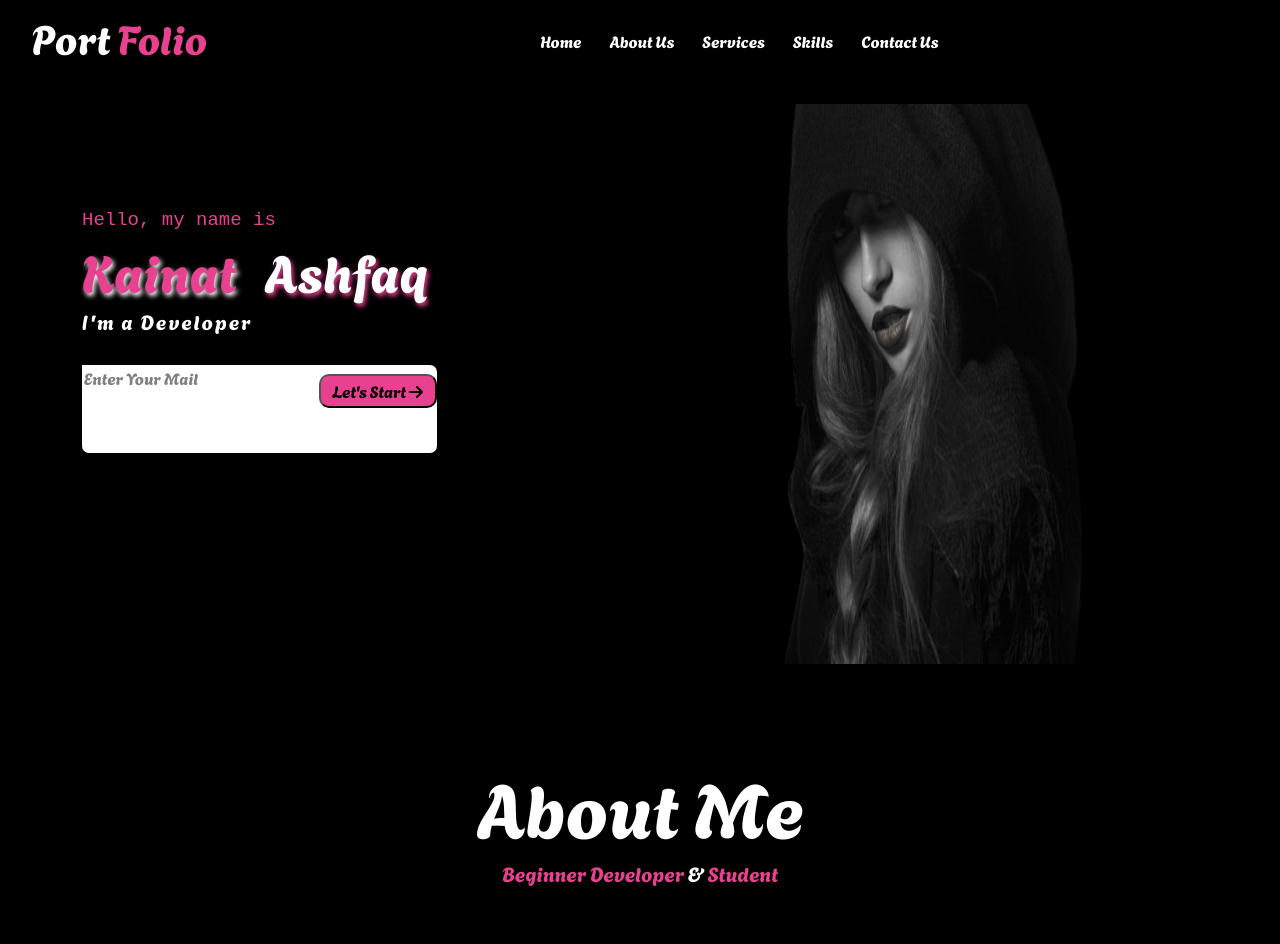
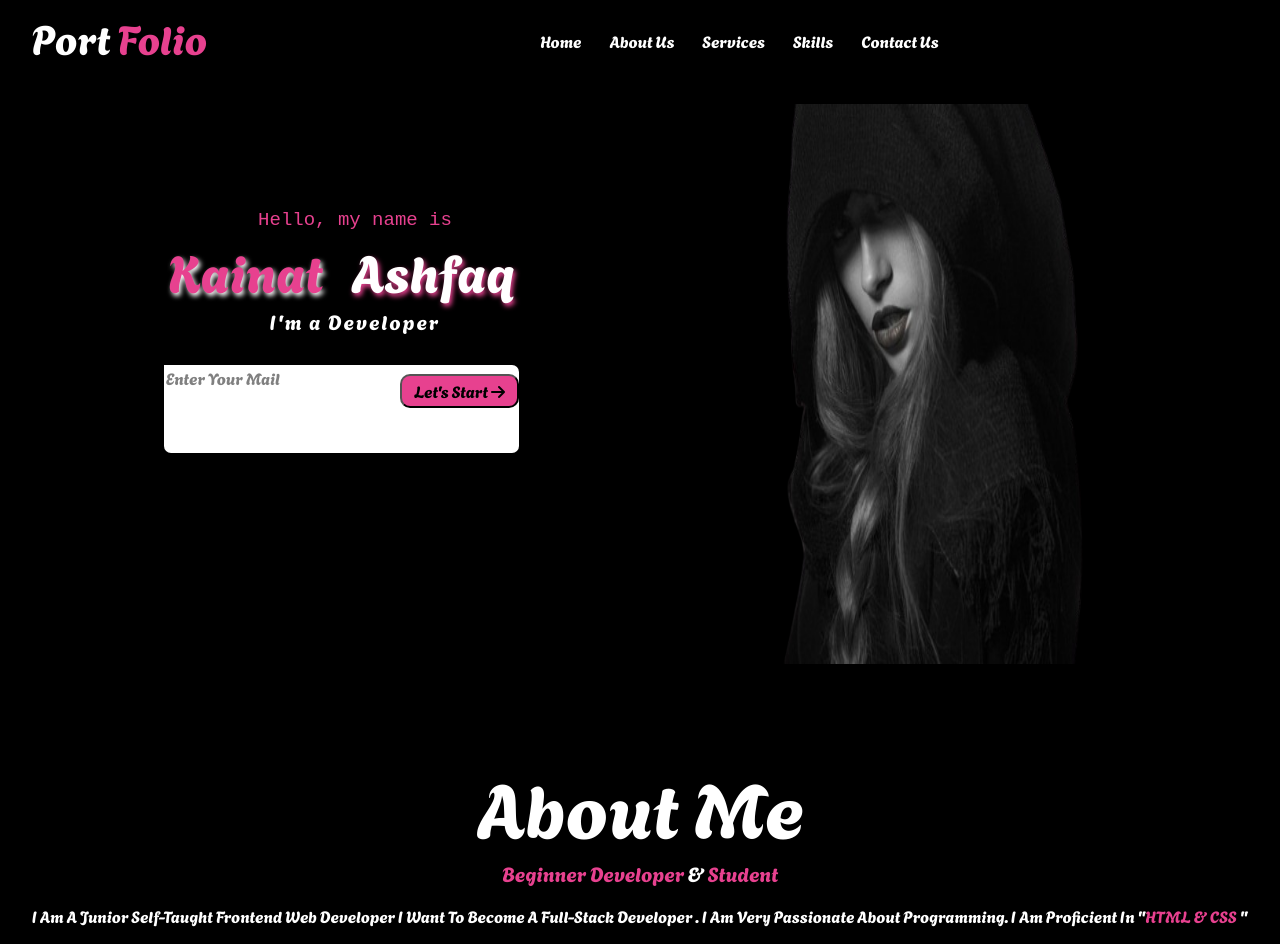
Before and after one commit to kainat-ashfaq/portfolio, a plain HTML site: page index.html in a window 1280 px wide. Before the commit the page ends 904 px from the top, so only its background shows below. Drawn offline with nearby package versions, Linux system fonts and the light colour scheme.

Commit message:
second commit

```diff
--- a/index.html
+++ b/index.html
@@ -61,7 +61,7 @@
 <br> <br> <br>
       <div class="container text-center">
         <div class="row align-items-start">
-          <div class="col-12 col-sm-6 text-start">
+          <div class="col-12 col-sm-6 text-center ">
            <h6 class="home-text">Hello, my name is </h6>
            <h1 class="name"><span class="kainat">Kainat</span><span class="ashfaq">Ashfaq</span></h1>
            <h5 class="dev">I'm a Developer</h5>
@@ -86,6 +86,11 @@
       <h1 class="about-me" id="about">About Me</h1>
       <p class="about-text">Beginner Developer <span class="and"> & </span>Student</p>
 
+   <p class="about-para"> I am a junior self-taught frontend web developer i want to become a full-stack developer .
+    I am very passionate about programming.  i am proficient
+    in <span class="html"><span class="qoute">"</span>HTML & CSS <span class="qoute">"</span></span>
+   </p>
+
     <script src="https://cdn.jsdelivr.net/npm/bootstrap@5.3.2/dist/js/bootstrap.bundle.min.js"></script>
     <script src="https://kit.fontawesome.com/a0852100a1.js" crossorigin="anonymous"></script>
 
--- a/src/style.css
+++ b/src/style.css
@@ -25,6 +25,7 @@
   font-family: "Courier New", Courier, monospace;
   font-size: 19px;
   margin-top: 10%;
+  text-align: center;
 }
 .kainat {
   color: rgb(231, 65, 143);
@@ -34,6 +35,7 @@
 .name {
   color: white;
   font-size: 3.2rem;
+  text-align: center;
 }
 .dev {
   color: white;
@@ -49,6 +51,7 @@
   border-radius: 7px;
   width: 65%;
   height: 11vh;
+  margin-left: 15%;
 }
 .inp:focus {
   outline: none;
@@ -89,3 +92,15 @@
 .and {
   color: white;
 }
+
+.about-para {
+  text-align: center;
+  text-transform: capitalize;
+  color: white;
+}
+.html {
+  color: rgb(231, 65, 143);
+}
+.qoute {
+  color: white;
+}
```
